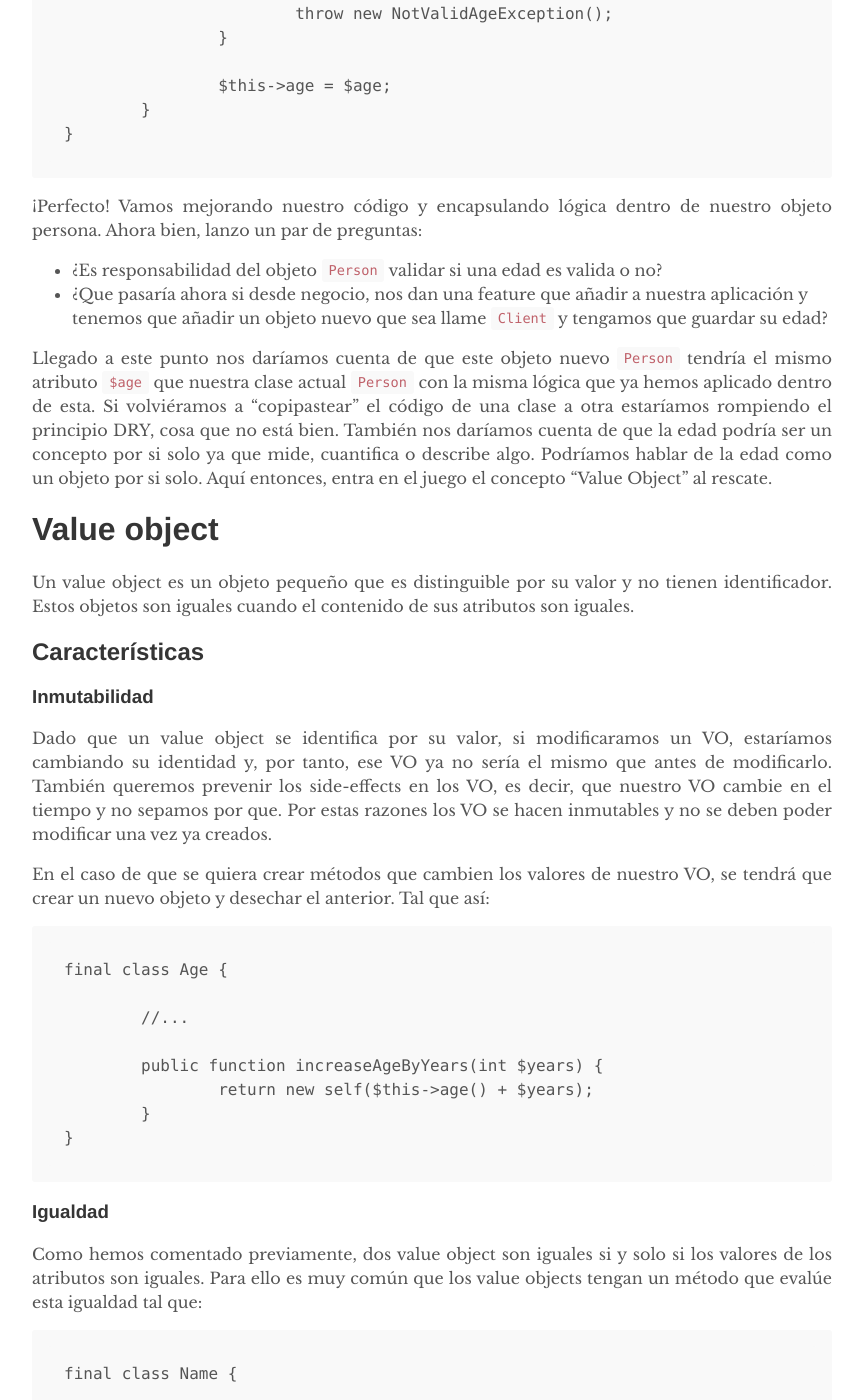
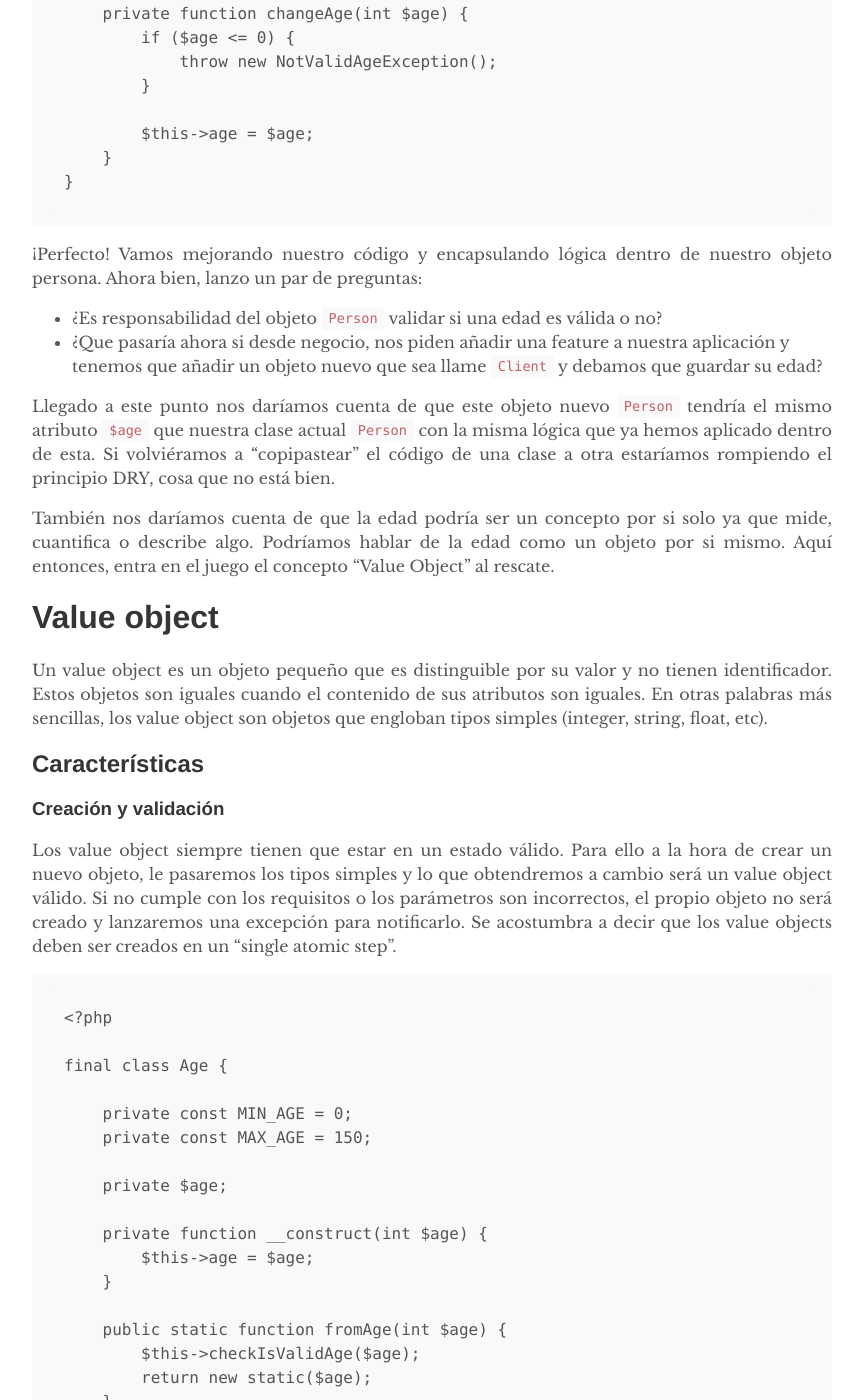
Before and after one commit to danitome24/slides, a Jekyll site: the page built from _posts/2018-11-19-usando-value-objects-con-php.markdown, in a window 1280 px wide and 1400 px high, scrolled down 1645 px. Shown: the whole window, without its empty margins (208-1071 px from the left). Built offline with Jekyll 4.4.1, drawn with Linux system fonts in a browser that asks for light colours; some of the changed text lies outside the part shown.

Commit message:
#11 -final retoques

````diff
--- a/_posts/2018-11-19-usando-value-objects-con-php.markdown
+++ b/_posts/2018-11-19-usando-value-objects-con-php.markdown
@@ -17,20 +17,22 @@ Esta semana me ha tocado aplicar en el trabajo un concepto que ya conocía del D
 
 final class Person {
 
-	public $name;
+    public $name;
 
-	public $age;
+    public $age;
 
-	public function __construct ($name, $age) {
-		$this->name = $name;
-		$this->age = $age;
-	}
+    public function __construct ($name, $age) {
+        $this->name = $name;
+        $this->age = $age;
+    }
 }
 ```
 
 Este objeto persona, lo instanciaríamos de la siguiente forma:
 
 ```
+<?php
+
 $person = new Person("Perico", 15);
 ```
 
@@ -41,36 +43,73 @@ Todo bien hasta aquí, ¿verdad?. Como podemos ver, aquí no estamos teniendo co
 
 final class Person {
 
-	public $name;
+    public $name;
 
-	public $age;
+    public $age;
 
-	public function __construct ($name, int $age) {
-		$this->name = $name;
-		$this->age = $age;
-	}
+    public function __construct ($name, int $age) {
+        $this->name = $name;
+        $this->age = $age;
+    }
 
-	private function changeAge(int $age) {
-		if ($age <= 0) {
-			throw new NotValidAgeException();
-		}
+    private function changeAge(int $age) {
+        if ($age <= 0) {
+            throw new NotValidAgeException();
+        }
 
-		$this->age = $age;
-	}
+        $this->age = $age;
+    }
 }
 ```
 
 ¡Perfecto! Vamos mejorando nuestro código y encapsulando lógica dentro de nuestro objeto persona. Ahora bien, lanzo un par de preguntas:
-* ¿Es responsabilidad del objeto `Person` validar si una edad es valida o no?
-* ¿Que pasaría ahora si desde negocio, nos dan una feature que añadir a nuestra aplicación y tenemos que añadir un objeto nuevo que sea llame `Client` y tengamos que guardar su edad?
+* ¿Es responsabilidad del objeto `Person` validar si una edad es válida o no?
+* ¿Que pasaría ahora si desde negocio, nos piden añadir una feature a nuestra aplicación y tenemos que añadir un objeto nuevo que sea llame `Client` y debamos que guardar su edad?
 
-Llegado a este punto nos daríamos cuenta de que este objeto nuevo `Person` tendría el mismo atributo `$age` que nuestra clase actual `Person` con la misma lógica que ya hemos aplicado dentro de esta. Si volviéramos a "copipastear" el código de una clase a otra estaríamos rompiendo el principio DRY, cosa que no está bien. También nos daríamos cuenta de que la edad podría ser un concepto por si solo ya que mide, cuantifica o describe algo. Podríamos hablar de la edad como un objeto por si solo. Aquí entonces, entra en el juego el concepto "Value Object" al rescate.
+Llegado a este punto nos daríamos cuenta de que este objeto nuevo `Person` tendría el mismo atributo `$age` que nuestra clase actual `Person` con la misma lógica que ya hemos aplicado dentro de esta. Si volviéramos a "copipastear" el código de una clase a otra estaríamos rompiendo el principio DRY, cosa que no está bien.
+
+También nos daríamos cuenta de que la edad podría ser un concepto por si solo ya que mide, cuantifica o describe algo. Podríamos hablar de la edad como un objeto por si mismo. Aquí entonces, entra en el juego el concepto "Value Object" al rescate.
 
 # Value object
 
-Un value object es un objeto pequeño que es distinguible por su valor y no tienen identificador. Estos objetos son iguales cuando el contenido de sus atributos son iguales.
+Un value object es un objeto pequeño que es distinguible por su valor y no tienen identificador. Estos objetos son iguales cuando el contenido de sus atributos son iguales. En otras palabras más sencillas, los value object son objetos que engloban tipos simples (integer, string, float, etc).
 
 ## Características
+
+### Creación y validación
+
+Los value object siempre tienen que estar en un estado válido. Para ello a la hora de crear un nuevo objeto, le pasaremos los tipos simples y lo que obtendremos a cambio será un value object válido. Si no cumple con los requisitos o los parámetros son incorrectos, el propio objeto no será creado y lanzaremos una excepción para notificarlo. Se acostumbra a decir que los value objects deben ser creados en un "single atomic step".
+
+```
+<?php
+
+final class Age {
+
+    private const MIN_AGE = 0;
+    private const MAX_AGE = 150;
+
+    private $age;
+
+    private function __construct(int $age) {
+        $this->age = $age;
+    }
+
+    public static function fromAge(int $age) {
+        $this->checkIsValidAge($age);
+        return new static($age);
+    }
+
+    public function age(): int {
+        return $this->age;
+    }
+
+    private function checkIsValidAge(int $age): bool {
+        if ($age < self::MIN_AGE || $age > self::MAX_AGE) {
+            throw new InvalidAgeException('Age ' . $age . ' is invalid');
+        }
+    }
+}
+```
 
 ### Inmutabilidad
 
@@ -104,46 +143,13 @@ final class Name {
 }
 ```
 
-### Creación y validación
-
-Los value object siempre tienen que estar en un estado válido. Para ello a la hora de crear un nuevo objeto, le pasaremos los valores primitivos y lo que obtendremos a cambio será un value object válido. Si no cumple con los requisitos o los parámetros son incorrectos, el propio objeto no será creado y lanzaremos una excepción para notificarlo. Se acostumbra a decir que los value objects deben ser creados en un "single atomic step".
-
-```
-final class Age {
-
-	private const MIN_AGE = 0;
-    private const MAX_AGE = 150;
-
-	private $age;
-
-	private function __construct(int $age) {
-        $this->age = $age;
-	}
-
-	public static function fromAge(int $age) {
-		$this->checkIsValidAge($age);
-		return new static($age);
-	}
-
-	public function age(): int
-    {
-        return $this->age;
-    }
-
-	private function checkIsValidAge(int $age)
-    {
-        if ($age < self::MIN_AGE || $age > self::MAX_AGE) {
-            throw new InvalidAgeException('Age ' . $age . ' is invalid');
-        }
-    }
-}
-```
-
 ### Encapsulación de lógica
 
 Al crear objetos para atributos primitivos tenemos la ventaja de poderle añadir lógica a estos objetos. Siguiendo el ejemplo anterior de la edad, podemos añadirle funcionalidades reutilizables sin tener que duplicar código.
 
 ```
+<?php
+
 final class Age {
 
 	//....
````
